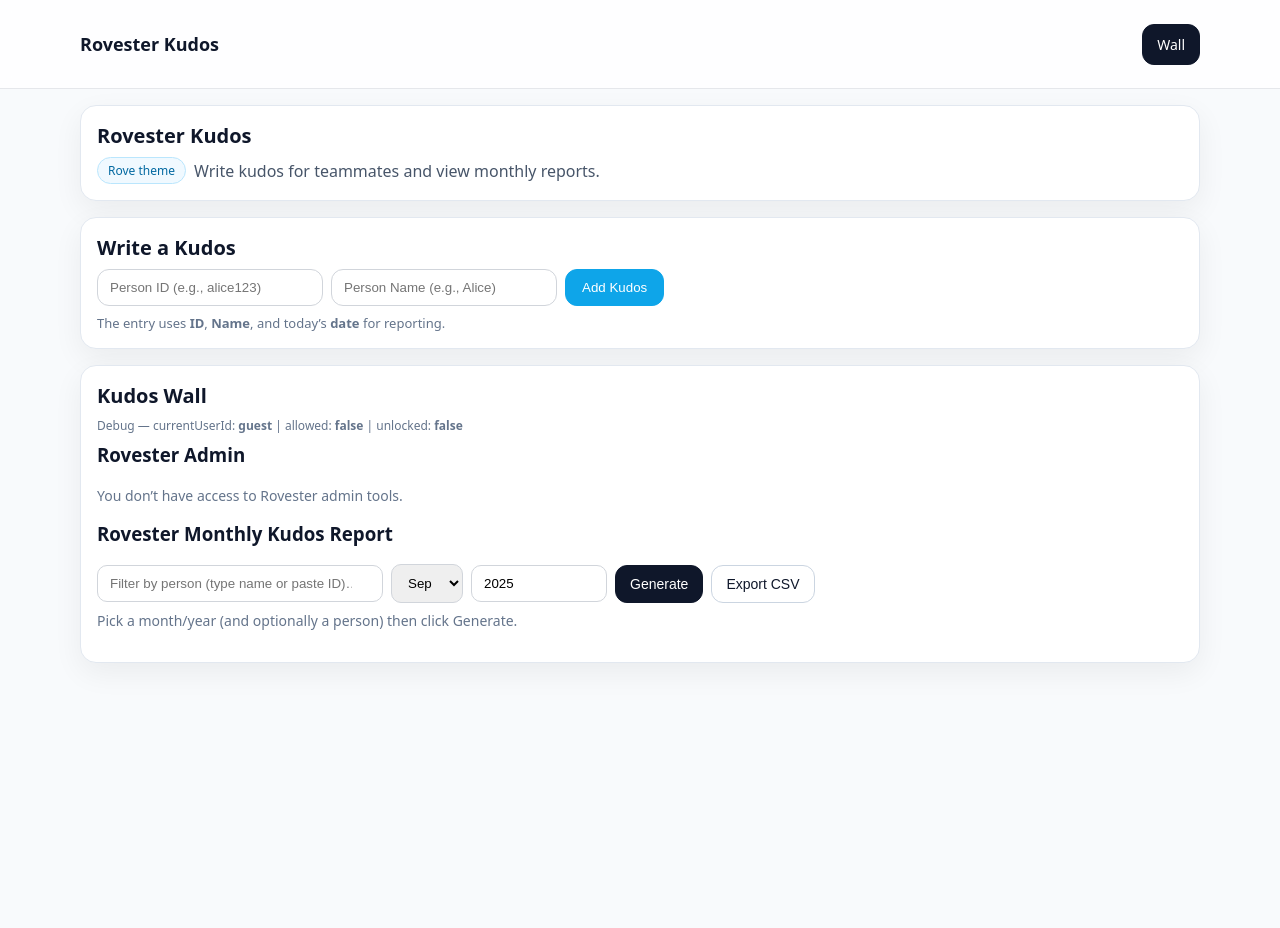
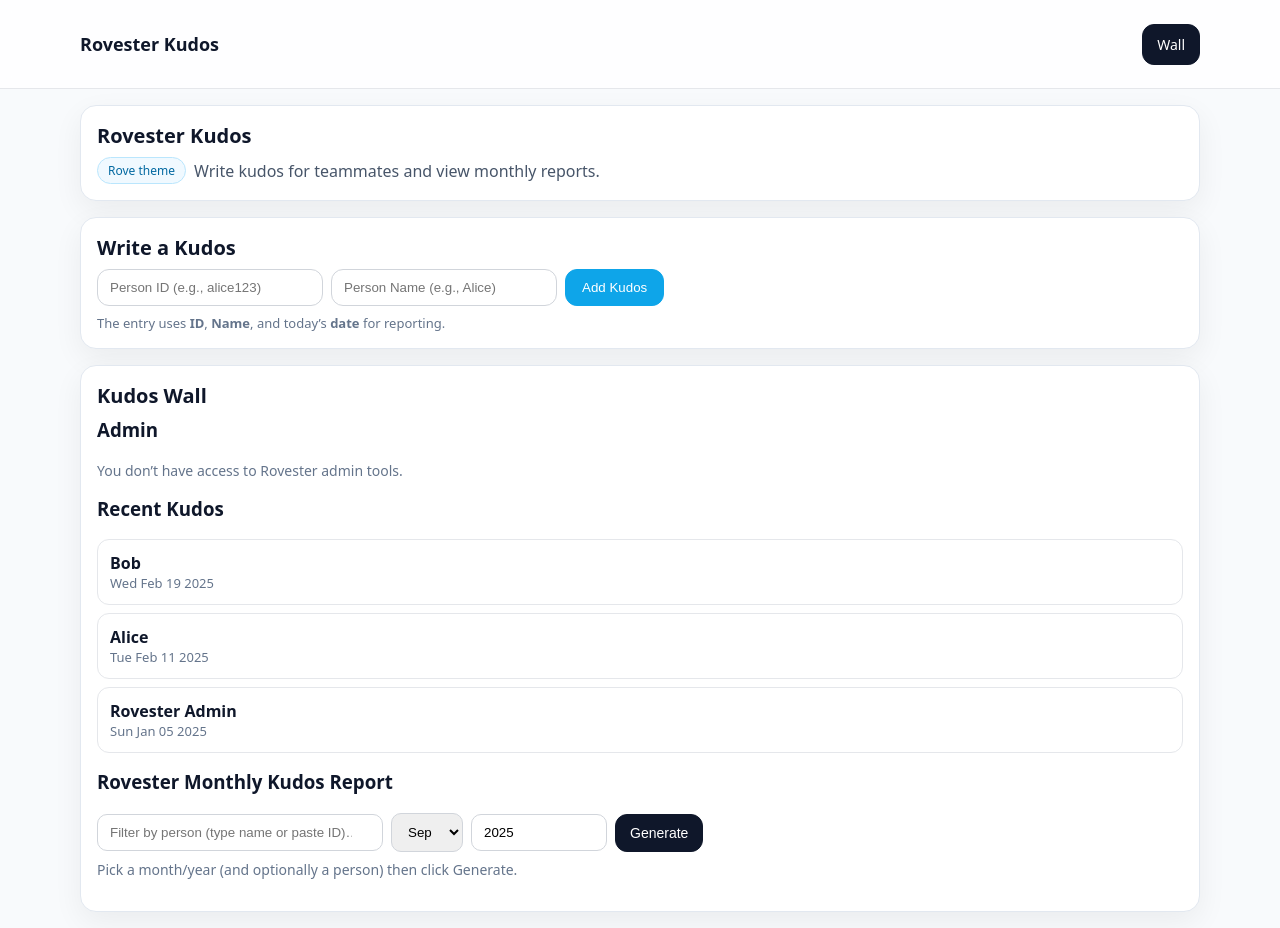
Before and after one commit to nina838/Rove-Kudos-, a React (Vite) app: page / in a window 1280 px wide. Before the commit the page ends 800 px from the top, so only its background shows below. Built offline with nearby package versions, Linux system fonts and the light colour scheme.

Commit message:
Update KudosPanel.jsx

```diff
--- a/src/components/KudosPanel.jsx
+++ b/src/components/KudosPanel.jsx
@@ -1,22 +1,18 @@
 // src/components/KudosPanel.jsx
-import React, { useMemo, useState } from "react";
+import React, { useMemo, useState, useEffect } from "react";
 
-/**
- * STRICT LOCK:
- * - Archive/Delete NEVER render unless unlocked via PIN 12345.
- * - "Unlock admin" button only shows if currentUserId matches allowedAdminIds.
- * - Debug line at the top helps verify state.
- */
 export default function KudosPanel({
   kudos,
   getRecipient,
   getRecipientName,
   getCreatedAt,
   currentUserId,
-  allowedAdminIds = [], // IMPORTANT: keep this a *fixed* list (do NOT pass currentUserId here)
+  allowedAdminIds = ["rovester-admin"],
   onArchive,
   onDelete,
 }) {
+  const PASSCODE = "12345";
+
   const S = {
     section: { marginBottom: 16 },
     row: { display: "flex", gap: 8, alignItems: "center", flexWrap: "wrap" },
@@ -31,43 +27,51 @@ export default function KudosPanel({
     subtle: { color: "#64748b", fontSize: 14 },
     table: { width: "100%", borderCollapse: "collapse", fontSize: 14, marginTop: 8 },
     th: { textAlign: "left", borderBottom: "1px solid #e5e7eb", padding: "8px 12px" },
-    td: { borderBottom: "1px solid #f3f4f6", padding: "8px 12px" }
+    td: { borderBottom: "1px solid #f3f4f6", padding: "8px 12px" },
+    card: { background: "#fff", borderRadius: 12, border: "1px solid #e5e7eb", padding: 12, marginBottom: 8 }
   };
 
-  // ---------- STRICT Admin lock (PIN = 12345) ----------
-  const PASSCODE = "12345";
+  // ensure page starts locked
+  useEffect(() => {
+    document.body.dataset.adminUnlocked = "false";
+    return () => { delete document.body.dataset.adminUnlocked; };
+  }, []);
+
   const canSeeUnlock = (allowedAdminIds || []).map(String).includes(String(currentUserId));
-
   const [unlocked, setUnlocked] = useState(false);
   const [showPin, setShowPin] = useState(false);
   const [pin, setPin] = useState("");
   const [pinErr, setPinErr] = useState("");
 
   function handleConfirmPin() {
-    if (pin !== PASSCODE) {
-      setPinErr("Incorrect passcode");
-      return;
-    }
+    if (pin !== PASSCODE) { setPinErr("Incorrect passcode"); return; }
     setUnlocked(true);
+    document.body.dataset.adminUnlocked = "true";
     setShowPin(false);
     setPin("");
   }
 
+  // ---------- Render kudos list ----------
+  const items = Array.isArray(kudos) ? kudos : [];
+  const sorted = useMemo(
+    () => items.slice().sort((a, b) => new Date(getCreatedAt(b)) - new Date(getCreatedAt(a))),
+    [items, getCreatedAt]
+  );
+
   // ---------- Monthly report ----------
   const MONTHS = ["Jan","Feb","Mar","Apr","May","Jun","Jul","Aug","Sep","Oct","Nov","Dec"];
-
+  const [personQuery, setPersonQuery] = useState("");
   const people = useMemo(() => {
     const m = new Map();
-    for (const k of kudos || []) {
+    for (const k of items) {
       const id = getRecipient(k);
       if (id == null) continue;
       const name = getRecipientName?.(k) ?? String(id);
       if (!m.has(id)) m.set(id, name);
     }
     return Array.from(m, ([id, name]) => ({ id: String(id), name }));
-  }, [kudos, getRecipient, getRecipientName]);
+  }, [items, getRecipient, getRecipientName]);
 
-  const [personQuery, setPersonQuery] = useState("");
   const selectedPerson = useMemo(() => {
     if (!personQuery) return null;
     const exact = people.find(p => String(p.id) === personQuery.trim());
@@ -79,7 +83,6 @@ export default function KudosPanel({
   const now = new Date();
   const [selMonth, setSelMonth] = useState(now.getMonth());
   const [selYear, setSelYear] = useState(now.getFullYear());
-
   const [generatedRows, setGeneratedRows] = useState([]);
   const [generatedFor, setGeneratedFor] = useState({ month: selMonth, year: selYear, person: null });
 
@@ -89,14 +92,13 @@ export default function KudosPanel({
 
   function generateMonthReport() {
     const rows = new Map();
-    (kudos || []).forEach(k => {
+    (items || []).forEach(k => {
       const dt = new Date(getCreatedAt(k));
       if (isNaN(dt)) return;
       if (!withinSelectedMonth(dt)) return;
 
       const pid = String(getRecipient(k));
       const pname = getRecipientName?.(k) ?? pid;
-
       if (selectedPerson && pid !== selectedPerson.id) return;
 
       if (!rows.has(pid)) rows.set(pid, { name: pname, count: 0 });
@@ -108,54 +110,24 @@ export default function KudosPanel({
     setGeneratedFor({ month: selMonth, year: selYear, person: selectedPerson?.name || null });
   }
 
-  function exportGeneratedCsv() {
-    if (!generatedRows.length) return;
-    const header = ["Person","Kudos"];
-    const data = generatedRows.map(r => [r.name, r.count]);
-    const lines = [header.join(","), ...data.map(r => r.join(","))].join("\n");
-    const label = `${MONTHS[generatedFor.month]}-${generatedFor.year}${generatedFor.person ? "-" + generatedFor.person.replace(/\s+/g,"_") : ""}`;
-    const url = URL.createObjectURL(new Blob([lines], { type: "text/csv;charset=utf-8;" }));
-    const a = document.createElement("a");
-    a.href = url; a.download = `rovester_kudos_${label}.csv`; a.click();
-    URL.revokeObjectURL(url);
-  }
-
-  // Optional: per-person all-months quick table
-  const allMonthsForSelected = useMemo(() => {
-    if (!selectedPerson) return [];
-    const counts = Array(12).fill(0);
-    for (const k of kudos || []) {
-      if (String(getRecipient(k)) !== selectedPerson.id) continue;
-      const dt = new Date(getCreatedAt(k));
-      if (!isNaN(dt)) counts[dt.getMonth()]++;
-    }
-    return MONTHS.map((m, i) => ({ month: m, kudos: counts[i] }));
-  }, [kudos, selectedPerson, getRecipient, getCreatedAt]);
-
   return (
     <div>
-      {/* DEBUG: remove later if you want */}
-      <div style={{ marginBottom: 8, fontSize: 12, color: "#64748b" }}>
-        Debug — currentUserId: <b>{String(currentUserId)}</b> | allowed: <b>{String(canSeeUnlock)}</b> | unlocked: <b>{String(unlocked)}</b>
-      </div>
-
-      {/* Admin Controls (strict) */}
+      {/* Unlock / Admin controls */}
       <section style={S.section}>
-        <h3 style={{ marginTop: 0 }}>Rovester Admin</h3>
+        <h3 style={{ marginTop: 0 }}>Admin</h3>
 
         {!canSeeUnlock && (
           <p style={S.subtle}>You don’t have access to Rovester admin tools.</p>
         )}
 
         {canSeeUnlock && !unlocked && (
-          <button style={S.btn("outline")} onClick={() => { setPin(""); setPinErr(""); setShowPin(true); }}>
+          <button className="admin-only" style={S.btn("outline")} onClick={() => { setPin(""); setPinErr(""); setShowPin(true); }}>
             Unlock admin (passcode required)
           </button>
         )}
 
-        {/* STRICT: Archive/Delete are NEVER rendered unless unlocked */}
         {canSeeUnlock && unlocked && (
-          <div style={{ display: "flex", gap: 8, flexWrap: "wrap" }}>
+          <div className="admin-only" style={{ display: "flex", gap: 8, flexWrap: "wrap" }}>
             <button style={S.btn("secondary")} onClick={() => onArchive?.()}>Archive</button>
             <button style={S.btn("danger")} onClick={() => onDelete?.()}>Delete</button>
             <span style={S.subtle}>Unlocked with passcode.</span>
@@ -163,7 +135,7 @@ export default function KudosPanel({
         )}
       </section>
 
-      {/* Passcode Dialog */}
+      {/* PIN dialog */}
       {showPin && (
         <>
           <div onClick={() => setShowPin(false)} style={{ position: "fixed", inset: 0, background: "rgba(0,0,0,.4)" }} />
@@ -192,40 +164,25 @@ export default function KudosPanel({
         </>
       )}
 
+      {/* Kudos list */}
+      <section style={S.section}>
+        <h3 style={{ marginTop: 0 }}>Recent Kudos</h3>
+        {sorted.length === 0 ? (
+          <div style={S.subtle}>No kudos yet. Add some above.</div>
+        ) : (
+          sorted.map(k => (
+            <div key={k.id} style={S.card}>
+              <div><b>{getRecipientName?.(k) ?? getRecipient(k)}</b></div>
+              <div style={{ fontSize: 13, color: "#64748b" }}>{new Date(getCreatedAt(k)).toDateString()}</div>
+            </div>
+          ))
+        )}
+      </section>
+
       {/* Monthly Report */}
       <section style={S.section}>
         <h3 style={{ marginTop: 0 }}>Rovester Monthly Kudos Report</h3>
-        <ReportControls
-          MONTHS={MONTHS}
-          people={people}
-          selMonth={selMonth}
-          setSelMonth={setSelMonth}
-          selYear={selYear}
-          setSelYear={setSelYear}
-          personQuery={personQuery}
-          setPersonQuery={setPersonQuery}
-          generatedRows={generatedRows}
-          generatedFor={generatedFor}
-          generateMonthReport={generateMonthReport}
-          exportGeneratedCsv={exportGeneratedCsv}
-          allMonthsForSelected={allMonthsForSelected}
-          selectedPerson={selectedPerson}
-          S={S}
-        />
-      </section>
-    </div>
-  );
-}
 
-function ReportControls(props) {
-  const {
-    MONTHS, people, selMonth, setSelMonth, selYear, setSelYear,
-    personQuery, setPersonQuery, generatedRows, generatedFor,
-    generateMonthReport, exportGeneratedCsv, allMonthsForSelected, selectedPerson, S
-  } = props;
-
-  return (
-    <>
         <div style={{ ...S.row, marginBottom: 8 }}>
           <input
             placeholder="Filter by person (type name or paste ID)…"
@@ -251,15 +208,9 @@ function ReportControls(props) {
           />
 
           <button style={S.btn()} onClick={generateMonthReport}>Generate</button>
-        <button style={S.btn("outline")} onClick={exportGeneratedCsv} disabled={!generatedRows.length}>Export CSV</button>
         </div>
 
         {generatedRows.length ? (
-        <>
-          <div style={S.subtle}>
-            Generated for <b>{MONTHS[generatedFor.month]} {generatedFor.year}</b>
-            {generatedFor.person ? <> — Person: <b>{generatedFor.person}</b></> : null}
-          </div>
           <table style={S.table}>
             <thead>
               <tr><th style={S.th}>Person</th><th style={S.th}>Kudos</th></tr>
@@ -273,26 +224,10 @@ function ReportControls(props) {
               ))}
             </tbody>
           </table>
-        </>
         ) : (
           <div style={S.subtle}>Pick a month/year (and optionally a person) then click Generate.</div>
         )}
-
-      {selectedPerson && (
-        <>
-          <div style={{ marginTop: 16, fontWeight: 600 }}>
-            All months for {selectedPerson.name}
+      </section>
     </div>
-          <table style={S.table}>
-            <thead><tr><th style={S.th}>Month</th><th style={S.th}>Kudos</th></tr></thead>
-            <tbody>
-              {allMonthsForSelected.map(r => (
-                <tr key={r.month}><td style={S.td}>{r.month}</td><td style={S.td}>{r.kudos}</td></tr>
-              ))}
-            </tbody>
-          </table>
-        </>
-      )}
-    </>
   );
 }
```
Lines whose indentation alone changed are shown as unchanged.
